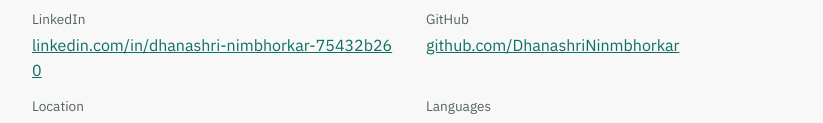
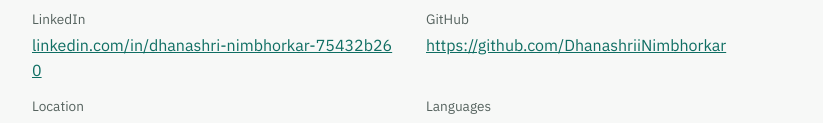
Before and after one commit to DhanashriiNimbhorkar/dhanashri-portfolio, a plain HTML site: page index.html in a window 1280 px wide. Shown: the part 3086-3209 px from the top of the page, without its empty margins (228-1051 px from the left). Drawn offline with Linux system fonts and the light colour scheme.

Commit message:
Update index.html
github link updated

```diff
--- a/index.html
+++ b/index.html
@@ -118,7 +118,7 @@
     <div><span>Email</span><a href="mailto:nimbhorkardhanashri302@gmail.com">nimbhorkardhanashri302@gmail.com</a></div>
     <div><span>Phone</span><a href="tel:+919356366922">+91 93563 66922</a></div>
     <div><span>LinkedIn</span><a href="https://www.linkedin.com/in/dhanashri-nimbhorkar-75432b260/" target="_blank" rel="noopener">linkedin.com/in/dhanashri-nimbhorkar-75432b260</a></div>
-    <div><span>GitHub</span><a href="https://github.com/DhanashriNinmbhorkar" target="_blank" rel="noopener">github.com/DhanashriNinmbhorkar</a></div>
+    <div><span>GitHub</span><a href="https://github.com/DhanashriNinmbhorkar" target="_blank" rel="noopener">https://github.com/DhanashriiNimbhorkar</a></div>
     <div><span>Location</span><span style="color:var(--fg);font-size:1rem">Bangalore, Karnataka, India</span></div>
     <div><span>Languages</span><span style="color:var(--fg);font-size:1rem">English · Hindi · Marathi · basic Kannada</span></div>
   </div>
```
